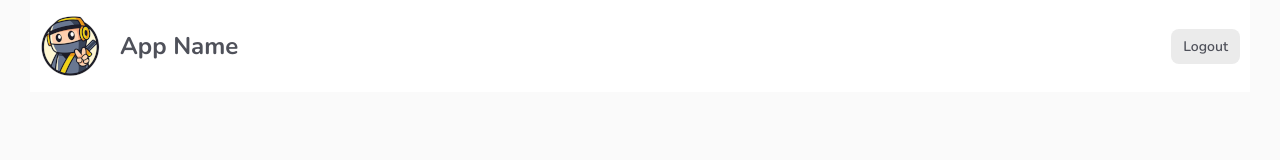
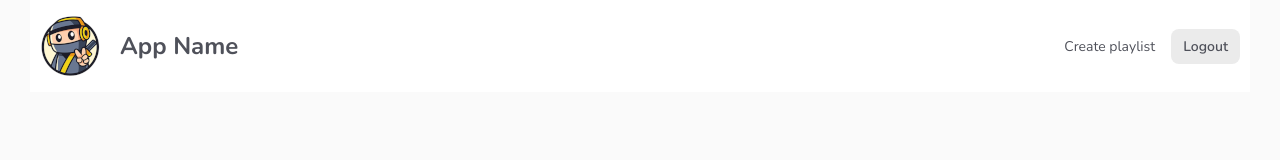
Before and after one commit to StephaneBullier/playlistApp, a Vue app: page / in a window 1280 px wide. Shown: the top 160 px of the page. Built offline with nearby package versions, Linux system fonts and the light colour scheme; no server answers; the database is empty; sample sign-in values are in the browser's storage.

Commit message:
Add link to Create playlist page into navbar Create route guard to home and create playlist plages Add onAuthStageChanged()

```diff
--- a/src/components/Navbar.vue
+++ b/src/components/Navbar.vue
@@ -4,6 +4,7 @@
         <h1><router-link :to="{ name: 'Home' }">App Name</router-link></h1>
         <div class="links">
             <div v-if="user">
+                <router-link :to="{ name: 'CreatePlaylist' }">Create playlist</router-link>
                 <button @click="handleLogout" >Logout</button>
             </div>
             <div v-else>
--- a/src/main.js
+++ b/src/main.js
@@ -1,7 +1,13 @@
 import { createApp } from 'vue'
 import App from './App.vue'
 import router from './router'
-
+import { projectAuth } from '@/firebase/config';
 import '@/assets/main.css'
 
-createApp(App).use(router).mount('#app')
+let app
+
+projectAuth.onAuthStateChanged(() => {
+    if (!app) {
+        app = createApp(App).use(router).mount('#app')
+    }
+})
--- a/src/router/index.js
+++ b/src/router/index.js
@@ -4,11 +4,25 @@ import Login from '@/views/auth/Login'
 import Signup from '@/views/auth/Signup'
 import CreatePlaylist from '@/views/playlists/CreatePlaylist'
 
+// route guard
+import { projectAuth } from '@/firebase/config';
+
+const requireAuth = (to, from, next) => {
+    let user = projectAuth.currentUser
+
+    if (!user) {
+        next({ name: 'Login' })
+    } else {
+        next()
+    }
+}
+
 const routes = [
     {
         path: '/',
         name: 'Home',
-        component: Home
+        component: Home,
+        beforeEnter: requireAuth
     },
     {
         path: '/login',
@@ -23,7 +37,8 @@ const routes = [
     {
         path: '/playlists/create',
         name: 'CreatePlaylist',
-        component: CreatePlaylist
+        component: CreatePlaylist,
+        beforeEnter: requireAuth
     }
 ]
 
```
